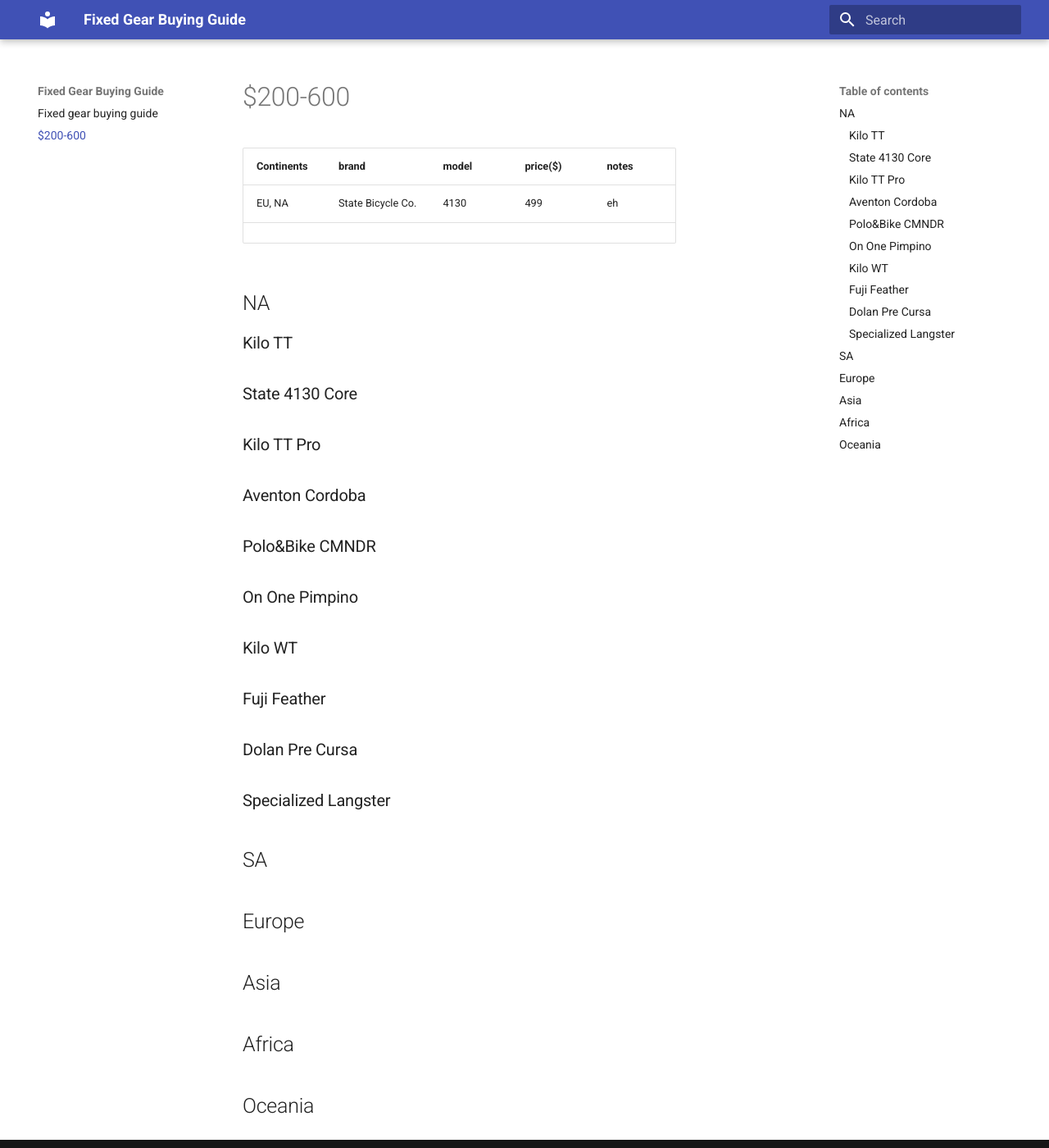
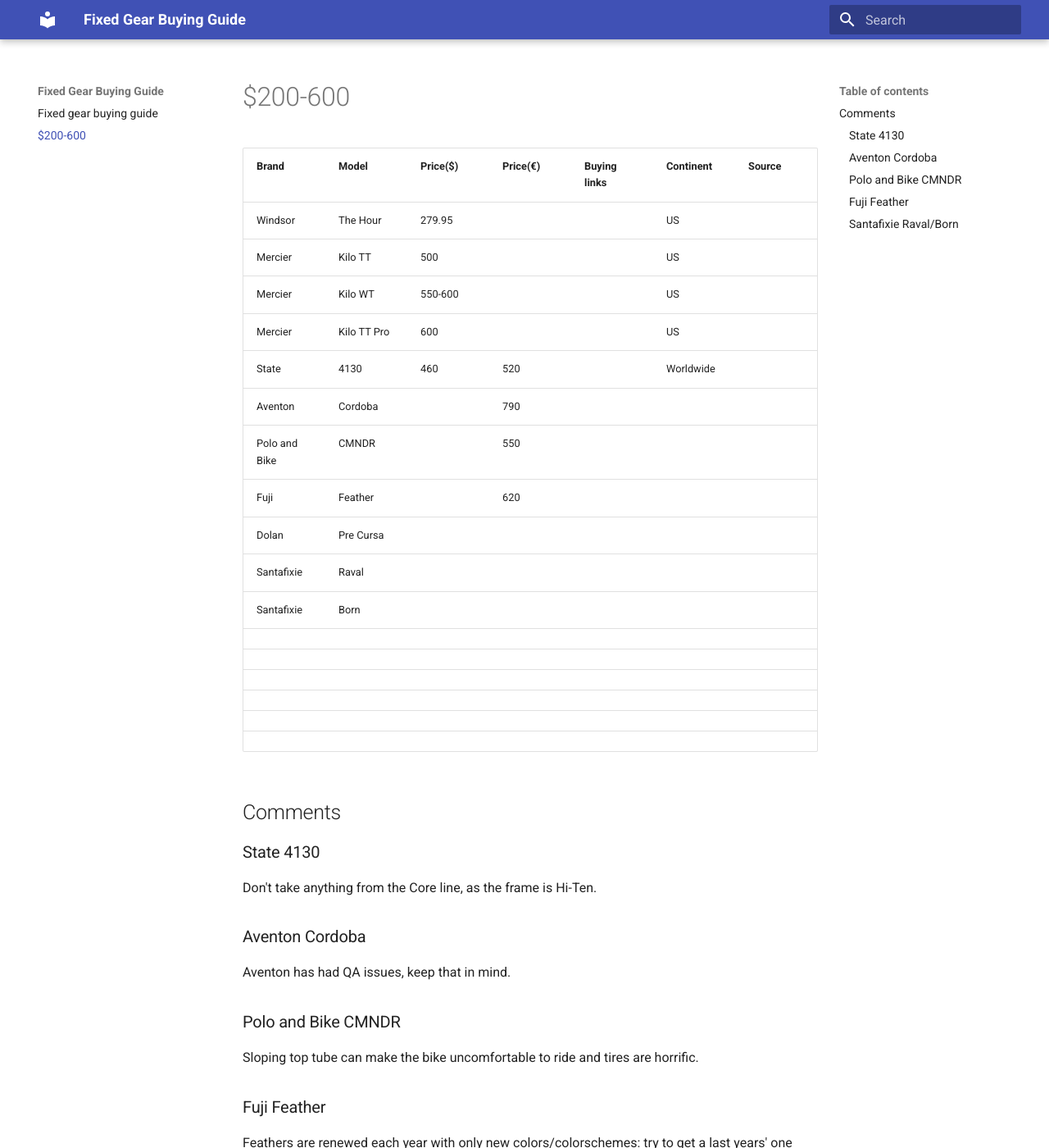
Before and after one commit to Uinelj/fixed-gear-guide, an MkDocs documentation site: the page built from docs/tier1.md, in a window 1280 px wide and 1400 px high. Shown: the whole window at 82% size. Built offline with MkDocs 1.6.1 and Material for MkDocs 9.7.7, drawn with Linux system fonts in a browser that asks for light colours; some of the changed text lies outside the part shown.

Commit message:
Update tier1.md

```diff
--- a/docs/tier1.md
+++ b/docs/tier1.md
@@ -1,26 +1,43 @@
 # $200-600
 
+| Brand         | Model       | Price($) | Price(€) | Buying links | Continent | Source |
+|---------------|-------------|----------|----------|--------------|-----------|--------|
+| Windsor       | The Hour    | 279.95   |          |              | US        |        |
+| Mercier       | Kilo TT     | 500      |          |              | US        |        |
+| Mercier       | Kilo WT     | 550-600  |          |              | US        |        |
+| Mercier       | Kilo TT Pro | 600      |          |              | US        |        |
+| State         | 4130        | 460      | 520      |              | Worldwide |        |
+| Aventon       | Cordoba     |          | 790      |              |           |        |
+| Polo and Bike | CMNDR       |          | 550      |              |           |        |
+| Fuji          | Feather     |          | 620      |              |           |        |
+| Dolan         | Pre Cursa   |          |          |              |           |        |
+| Santafixie    | Raval       |          |          |              |           |        |
+| Santafixie    | Born        |          |          |              |           |        |
+|               |             |          |          |              |           |        |
+|               |             |          |          |              |           |        |
+|               |             |          |          |              |           |        |
+|               |             |          |          |              |           |        |
+|               |             |          |          |              |           |        |
+|               |             |          |          |              |           |        |
 
-| Continents | brand             | model | price($) | notes |
-|------------|-------------------|-------|----------|-------|
-| EU, NA     | State Bicycle Co. | 4130  | 499      | eh    |
-|            |                   |       |          |       |
+## Comments
 
-## NA
+### State 4130
 
-### Kilo TT
-### State 4130 Core
-### Kilo TT Pro
+Don't take anything from the Core line, as the frame is Hi-Ten.
+
 ### Aventon Cordoba
-### Polo&Bike CMNDR
-### On One Pimpino
-### Kilo WT
+
+Aventon has had QA issues, keep that in mind.
+
+### Polo and Bike CMNDR
+
+Sloping top tube can make the bike uncomfortable to ride and tires are horrific.
+
 ### Fuji Feather
-### Dolan Pre Cursa
-### Specialized Langster
 
-## SA
-## Europe
-## Asia
-## Africa
-## Oceania
+Feathers are renewed each year with only new colors/colorschemes: try to get a last years' one as it will be the same but cheaper.
+
+### Santafixie Raval/Born
+
+No idea about the quality of these ones, but they seem cheap for CroMo frames.
```
